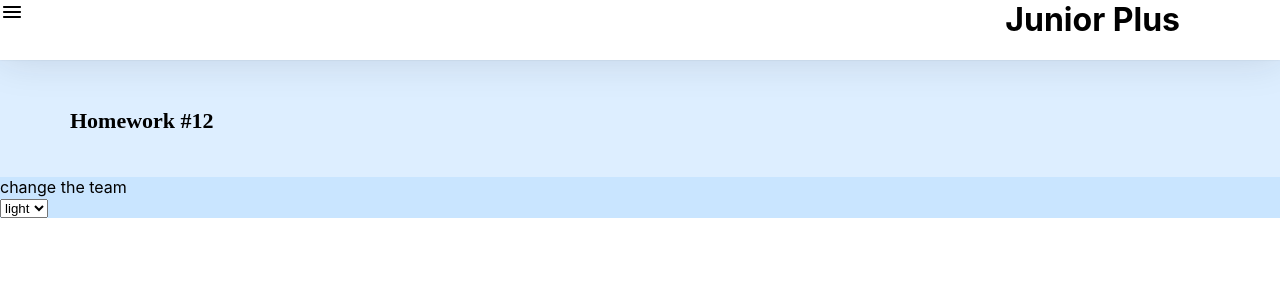
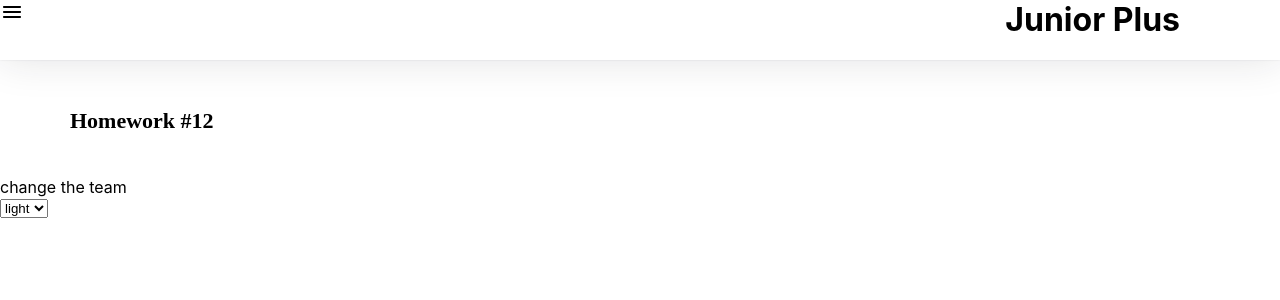
Before and after one commit to developeryudintsev/hometasks, a React (Create React App) app: page /#/junior-plus in a window 1280 px wide. Shown: the top 300 px of the page. Built offline with nearby package versions, Linux system fonts and the light colour scheme.

Commit message:
home task 12

```diff
--- a/src/s1-main/App.module.css
+++ b/src/s1-main/App.module.css
@@ -1,7 +1,20 @@
-.App {
+.App1 {
     --header_height: 60px;
+    width: 100%;
+    heigth:100%;
+    background-color: #FFFFFF;
+}
+.App2 {
+    --header_height: 60px;
+    width: 100%;
+    heigth:100%;
     background-color: #DDEEFF;
-
+}
+.App3 {
+    --header_height: 60px;
+    width: 100%;
+    heigth:100%;
+    background-color: #212A34;
 }
 
 .hw {
--- a/src/s1-main/App.tsx
+++ b/src/s1-main/App.tsx
@@ -2,10 +2,25 @@ import React from 'react'
 import s from './App.module.css'
 
 import HW5 from '../s2-homeworks/hw05/HW5'
+import {useSelector} from "react-redux";
+import {AppStoreType} from "../s2-homeworks/hw10/bll/store";
+import {initStateType} from "../s2-homeworks/hw12/bll/themeReducer";
 
 function App() {
+    const id = useSelector<AppStoreType, initStateType>(state => state.theme)
+    let classNameApp=s.App1
+    console.log(id)
+    if(id.themeId==1){
+        classNameApp=s.App1
+    }
+    if(id.themeId==2){
+        classNameApp=s.App2
+    }
+    if(id.themeId==3){
+        classNameApp=s.App3
+    }
     return (
-        <div className={s.App}>
+        <div className={classNameApp}>
             {/*<HW1/>*/}
             {/*/!*раскомментировать по ходу выполнения*!/*/}
             {/*<HW2/>*/}
--- a/src/s2-homeworks/hw12/HW12.module.css
+++ b/src/s2-homeworks/hw12/HW12.module.css
@@ -17,22 +17,3 @@ html {
     background-color: var(--background);
     color: var(--color);
 }
-
-.selectL {
-    width: 100%;
-    height: 100%;
-
-background-color: #c9e5ff;
-}
-.selectB {
-    width: 100%;
-    height: 100%;
-
-    background-color: #DDEEFF;
-}
-.selectD {
-    width: 100%;
-    height: 100%;
-
-    background-color: #212A34;
-}
--- a/src/s2-homeworks/hw12/HW12.tsx
+++ b/src/s2-homeworks/hw12/HW12.tsx
@@ -24,12 +24,12 @@ const HW12 = () => {
     const id = useSelector<AppStoreType, initStateType>(state => state.theme)
     const dispatch = useDispatch();
     let themeId = id
-    let backgroundColorClass=id.themeId==1?s.selectL:id.themeId==2?s.selectB:id.themeId==3?s.selectD:''
+
 
     const change = (id: number) => { // дописать функцию
         dispatch(changeThemeId(id))
     }
-    console.log(id.themeId==1?s.selectL:id.themeId==2?s.selectB:id.themeId==3?s.selectD:'')
+
     useEffect(() => {
         document.documentElement.dataset.theme = themeId + ''
     }, [themeId])
@@ -40,7 +40,7 @@ const HW12 = () => {
                 Homework #12
             </div>
 
-            <div className={backgroundColorClass}>
+            <div >
                 change the team
                 <p></p>
                 <SuperSelect
```
